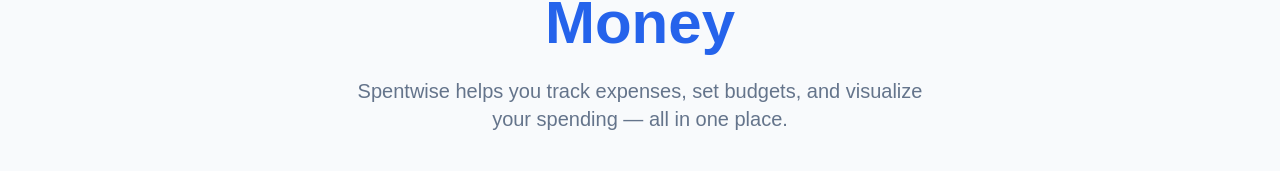
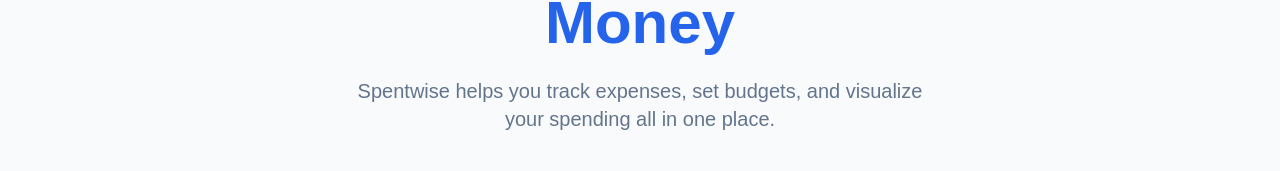
Before and after one commit to jepkemoi-sheilah1/budget-smart, a React (Create React App) app in the folder frontend/: page / in a window 1280 px wide. Shown: the part 272-443 px from the top of the page. Built offline with nearby package versions, Linux system fonts and the light colour scheme.

Commit message:
updated landing jsx

```diff
--- a/frontend/src/pages/LandingPage.jsx
+++ b/frontend/src/pages/LandingPage.jsx
@@ -15,7 +15,7 @@
             Take Control of <span className="text-blue-600">Your Money</span>
           </h1>
           <p className="text-xl text-slate-500 mb-10 max-w-xl mx-auto">
-            Spentwise helps you track expenses, set budgets, and visualize your spending — all in one place.
+            Spentwise helps you track expenses, set budgets, and visualize your spending all in one place.
           </p>
           <div className="flex flex-col sm:flex-row gap-4 justify-center">
             <NavLink to="/register">
```
